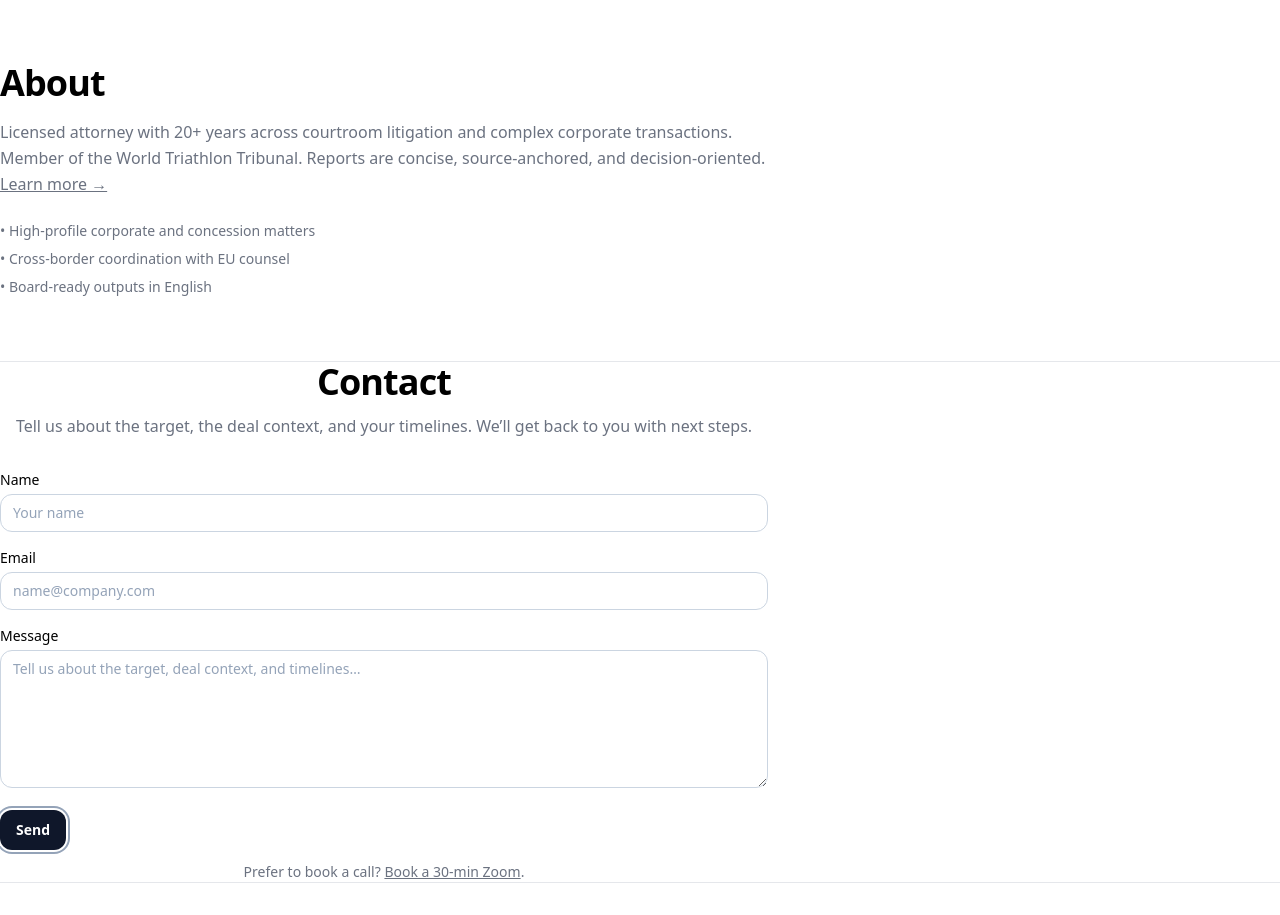
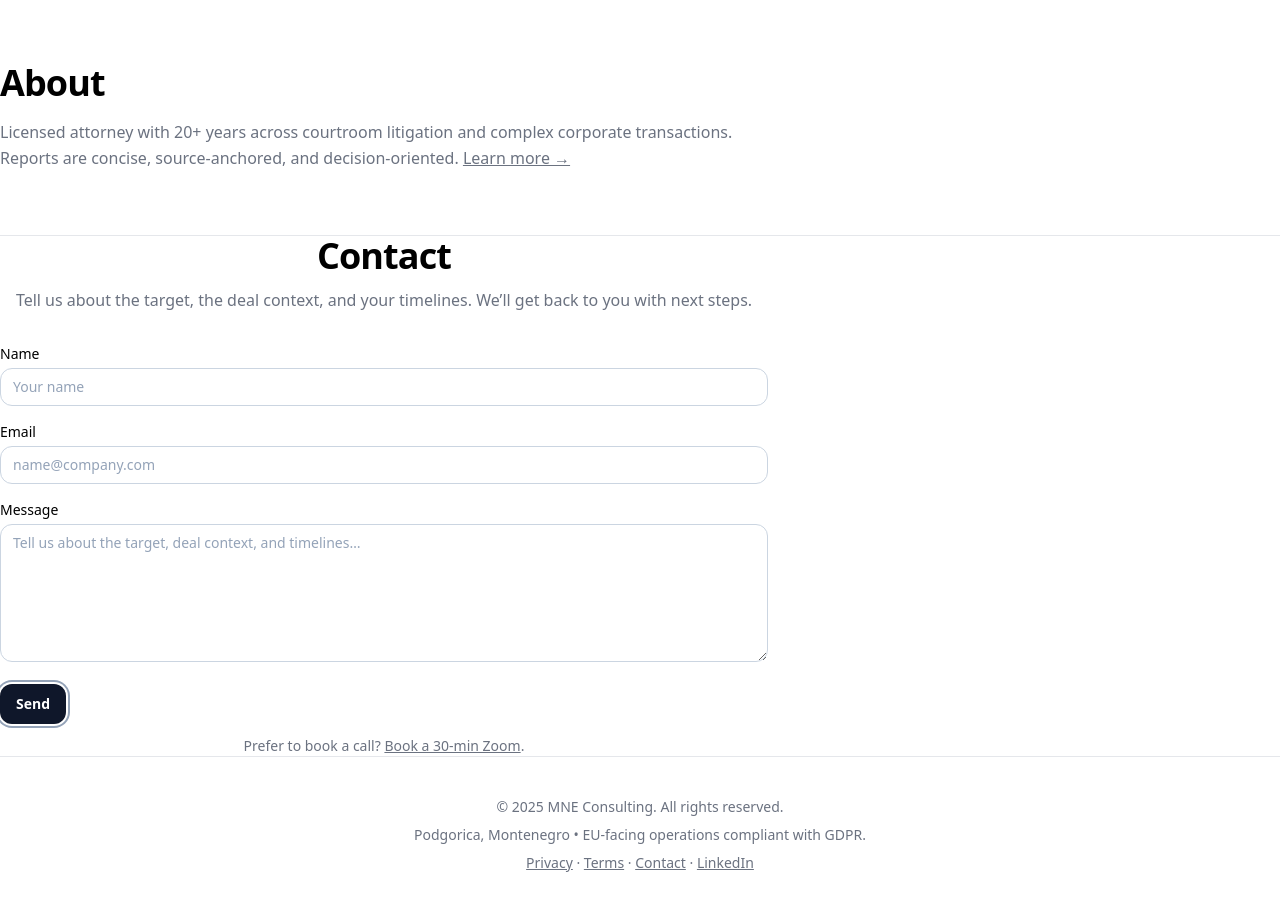
Before and after one commit to advokat977/MNE, a Next.js app: page / in a window 1280 px wide. Shown: the part 1088-2003 px from the top of the page. Built offline with nearby package versions, Linux system fonts and the light colour scheme; a web font is replaced by a local one.

Commit message:
Update page.tsx

```diff
--- a/app/page.tsx
+++ b/app/page.tsx
@@ -19,7 +19,7 @@ export const metadata = {
 export default function HomePage() {
   return (
     <main>
-      {/* Hero — stari stil */}
+      {/* HERO — originalni stil */}
       <Section className="section-tight">
         <div className="container">
           <div className="max-w-3xl">
@@ -27,41 +27,25 @@ export default function HomePage() {
               Trusted Local Counsel for EU Investors in Montenegro
             </h1>
             <p className="mt-5 text-lg text-subtle max-w-prose">
-              Board-ready due diligence, transaction execution, and concession
-              strategy — EU standards, Montenegro know-how. Reports prepared by a
-              licensed attorney with 20+ years of courtroom and corporate
-              experience.
+              Board-ready due diligence, transaction execution, and concession strategy — EU standards, Montenegro know-how.
+              Reports prepared by a licensed attorney with 20+ years of courtroom and corporate experience.
             </p>
             <div className="mt-7 flex flex-wrap gap-3">
-              <a
-                href="/#contact"
-                className="inline-flex items-center justify-center rounded-full bg-accent text-white px-6 py-3"
-                aria-label="Request a project proposal"
-              >
+              <a href="/#contact" className="inline-flex items-center justify-center rounded-full bg-accent text-white px-6 py-3">
                 Request Proposal
               </a>
-              <a
-                href="/#method"
-                className="inline-flex items-center justify-center rounded-full border border-gray-300 px-6 py-3 hover:bg-white"
-                aria-label="See how we work"
-              >
+              <a href="/#method" className="inline-flex items-center justify-center rounded-full border border-gray-300 px-6 py-3 hover:bg-white">
                 How we work
               </a>
-              <a
-                href="/book"
-                className="inline-flex items-center justify-center rounded-full border border-gray-300 px-6 py-3 hover:bg-white"
-                aria-label="Book a 30-minute Zoom call"
-              >
+              <a href="/book" className="inline-flex items-center justify-center rounded-full border border-gray-300 px-6 py-3 hover:bg-white">
                 Book Intro Call
               </a>
             </div>
-
-            {/* tvoje mini “trust” stavke ostaju kakve su u zipu (preskočeno zbog dužine) */}
           </div>
         </div>
       </Section>
 
-      {/* Services — stari stil */}
+      {/* SERVICES — originalni stil */}
       <Section id="services">
         <div className="container">
           <h2 className="text-3xl sm:text-4xl font-semibold tracking-tight">Services</h2>
@@ -69,12 +53,11 @@ export default function HomePage() {
             Legal due diligence for acquisitions, joint ventures, privatizations, and project investments in Montenegro.
             We also support negotiation strategy and documentation alignment with EU investor expectations.
           </p>
-
-          {/* … ostale kartice iz tvog ZIP-a (Due Diligence, Transaction Execution, Concessions, Disputes) … */}
+          {/* … (zadrži tvoje postojeće service blokove ako ih imaš u projektu) … */}
         </div>
       </Section>
 
-      {/* Method — stari stil */}
+      {/* METHOD — originalni stil */}
       <Section id="method">
         <div className="container">
           <h2 className="text-3xl sm:text-4xl font-semibold tracking-tight">Method</h2>
@@ -87,7 +70,7 @@ export default function HomePage() {
         </div>
       </Section>
 
-      {/* Fees — stari stil kartica + dodata 4. “Custom” kartica i link na formu */}
+      {/* FEES — originalne kartice + dodata 4. “Custom” */}
       <Section id="fees">
         <div className="container">
           <h2 className="text-3xl sm:text-4xl font-semibold tracking-tight text-center">Transparent Fees</h2>
@@ -118,7 +101,7 @@ export default function HomePage() {
               </p>
             </div>
 
-            {/* NOVO: Custom kartica, isti stil */}
+            {/* NOVO: Custom kartica */}
             <div className="bg-white border border-gray-200 rounded-2xl p-8">
               <h3 className="text-xl font-semibold">Custom</h3>
               <p className="mt-2 text-2xl font-semibold">
@@ -132,25 +115,19 @@ export default function HomePage() {
         </div>
       </Section>
 
-      {/* About — tvoj stari teaser ostaje; /about je stvarna stranica */}
+      {/* ABOUT teaser — originalni ton; /about je pun tekst */}
       <Section id="about" className="bg-white border-y border-gray-200">
         <div className="container py-16">
           <h2 className="text-3xl sm:text-4xl font-semibold tracking-tight">About</h2>
           <p className="mt-4 text-subtle leading-relaxed max-w-3xl">
             Licensed attorney with 20+ years across courtroom litigation and complex corporate transactions.
-            Member of the World Triathlon Tribunal. Reports are concise, source-anchored, and decision-oriented.
-            {" "}
+            Reports are concise, source-anchored, and decision-oriented.{" "}
             <a href="/about" className="underline">Learn more →</a>
           </p>
-          <ul className="mt-6 space-y-2 text-sm text-subtle">
-            <li>• High-profile corporate and concession matters</li>
-            <li>• Cross-border coordination with EU counsel</li>
-            <li>• Board-ready outputs in English</li>
-          </ul>
         </div>
       </Section>
 
-      {/* Contact — tvoj postojeći formular ostaje */}
+      {/* CONTACT — originalni form + diskretan link ka /book */}
       <Section id="contact">
         <div className="container max-w-3xl">
           <h2 className="text-3xl sm:text-4xl font-semibold tracking-tight text-center">Contact</h2>
```
